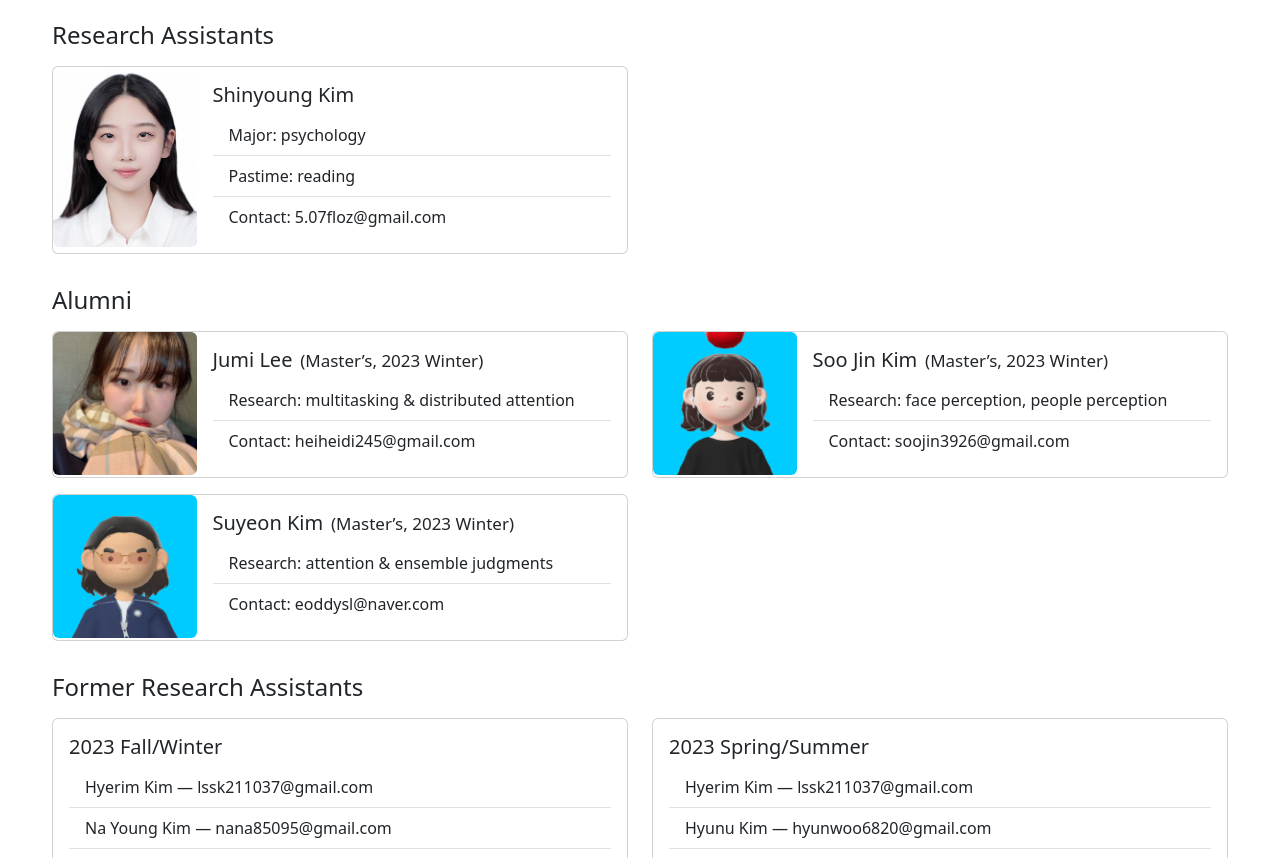
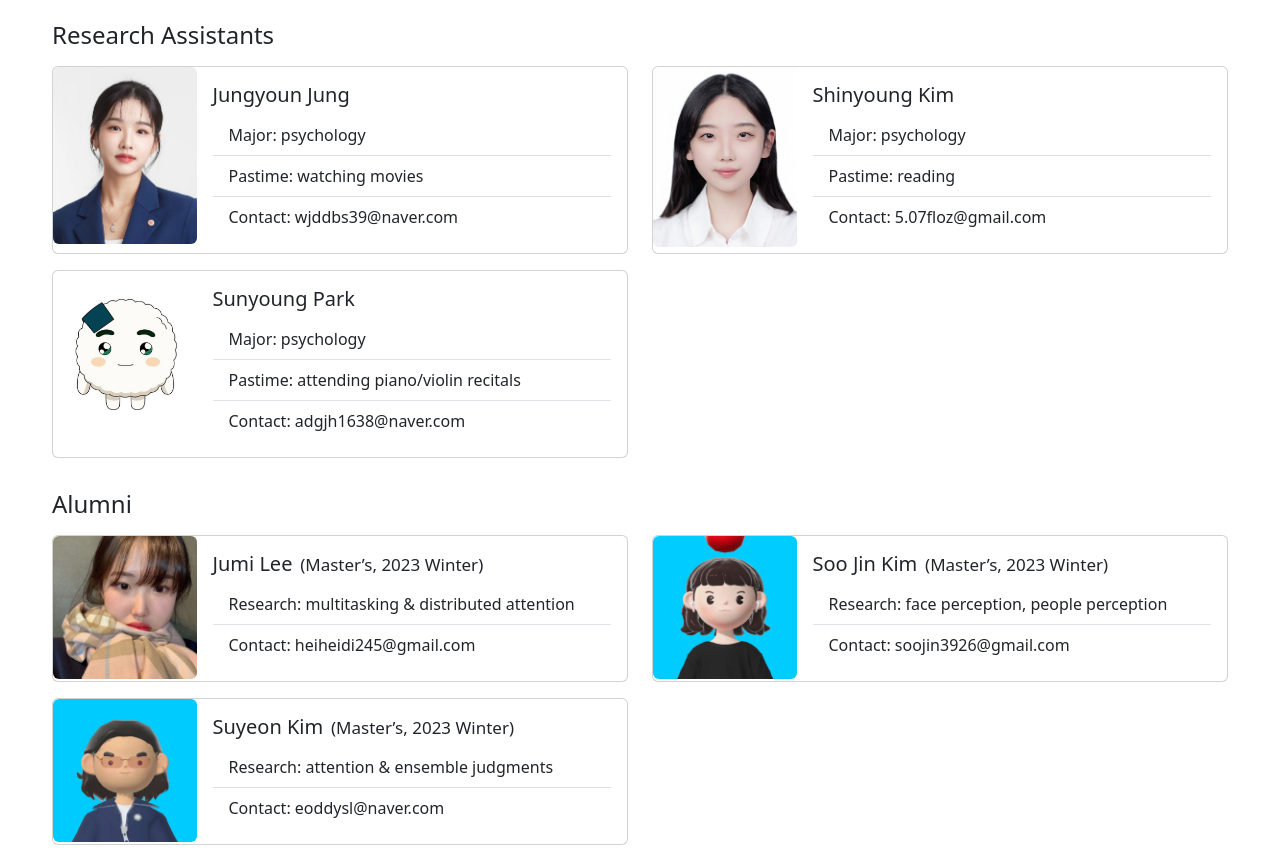
Before and after one commit to ssmvl/ssmvl.github.io, a plain HTML site: page people.html in a window 1280 px wide. Shown: the part 1044-1902 px from the top of the page. Drawn offline with Linux system fonts and the light colour scheme.

Commit message:
Updated RAs for 2024 spring/summer (part 2)

```diff
--- a/people.html
+++ b/people.html
@@ -138,6 +138,24 @@
             <div class="card">
               <div class="row g-0">
                 <div class="col-3">
+                  <img src="images/people/undergrad/2024ss_JungyounJung.jpg" class="img-fluid rounded" alt="Jungyoun Jung">
+                </div>
+                <div class="card-body col-9">
+                  <h5 class="card-title">Jungyoun Jung</h5>
+                  <ul class="list-group list-group-flush">
+                    <li class="list-group-item">Major: psychology</li>
+                    <li class="list-group-item">Pastime: watching movies</li>
+                    <li class="list-group-item">&#x43;&#x6F;&#x6E;&#x74;&#x61;&#x63;&#x74;&#x3A; &#x77;&#x6A;&#x64;&#x64;&#x62;&#x73;&#x33;&#x39;&#x40;&#x6E;&#x61;&#x76;&#x65;&#x72;&#x2E;&#x63;&#x6F;&#x6D;</li>
+                  </ul>
+                </div>
+              </div>
+            </div>
+          </div><!-- /.col(student) -->
+
+          <div class="col-lg-6 py-2">
+            <div class="card">
+              <div class="row g-0">
+                <div class="col-3">
                   <img src="images/people/undergrad/2024ss_ShinyoungKim.jpg" class="img-fluid rounded" alt="Shinyoung Kim">
                 </div>
                 <div class="card-body col-9">
@@ -147,7 +165,25 @@
                     <li class="list-group-item">Pastime: reading</li>
                     <li class="list-group-item">&#x43;&#x6F;&#x6E;&#x74;&#x61;&#x63;&#x74;&#x3A; &#x35;&#x2E;&#x30;&#x37;&#x66;&#x6C;&#x6F;&#x7A;&#x40;&#x67;&#x6D;&#x61;&#x69;&#x6C;&#x2E;&#x63;&#x6F;&#x6D;</li>
                   </ul>
+                </div>
               </div>
+            </div>
+          </div><!-- /.col(student) -->
+
+          <div class="col-lg-6 py-2">
+            <div class="card">
+              <div class="row g-0">
+                <div class="col-3">
+                  <img src="images/people/undergrad/2024ss_SunyoungPark.jpg" class="img-fluid rounded" alt="Sunyoung Park">
+                </div>
+                <div class="card-body col-9">
+                  <h5 class="card-title">Sunyoung Park</h5>
+                  <ul class="list-group list-group-flush">
+                    <li class="list-group-item">Major: psychology</li>
+                    <li class="list-group-item">Pastime: attending piano/violin recitals</li>
+                    <li class="list-group-item">&#x43;&#x6F;&#x6E;&#x74;&#x61;&#x63;&#x74;&#x3A; &#x61;&#x64;&#x67;&#x6A;&#x68;&#x31;&#x36;&#x33;&#x38;&#x40;&#x6E;&#x61;&#x76;&#x65;&#x72;&#x2E;&#x63;&#x6F;&#x6D;</li>
+                  </ul>
+                </div>
               </div>
             </div>
           </div><!-- /.col(student) -->
@@ -167,7 +203,7 @@
                     <li class="list-group-item">Research: multitasking & distributed attention</li>
                     <li class="list-group-item">&#x43;&#x6F;&#x6E;&#x74;&#x61;&#x63;&#x74;&#x3A; &#x68;&#x65;&#x69;&#x68;&#x65;&#x69;&#x64;&#x69;&#x32;&#x34;&#x35;&#x40;&#x67;&#x6D;&#x61;&#x69;&#x6C;&#x2E;&#x63;&#x6F;&#x6D;</li>
                   </ul>
-              </div>
+                </div>
               </div>
             </div>
           </div><!-- /.col(student) -->
```
Also changed, not shown: images/people/undergrad/2024ss_JungyounJung.jpg (added), images/people/undergrad/2024ss_SunyoungPark.jpg (added).
